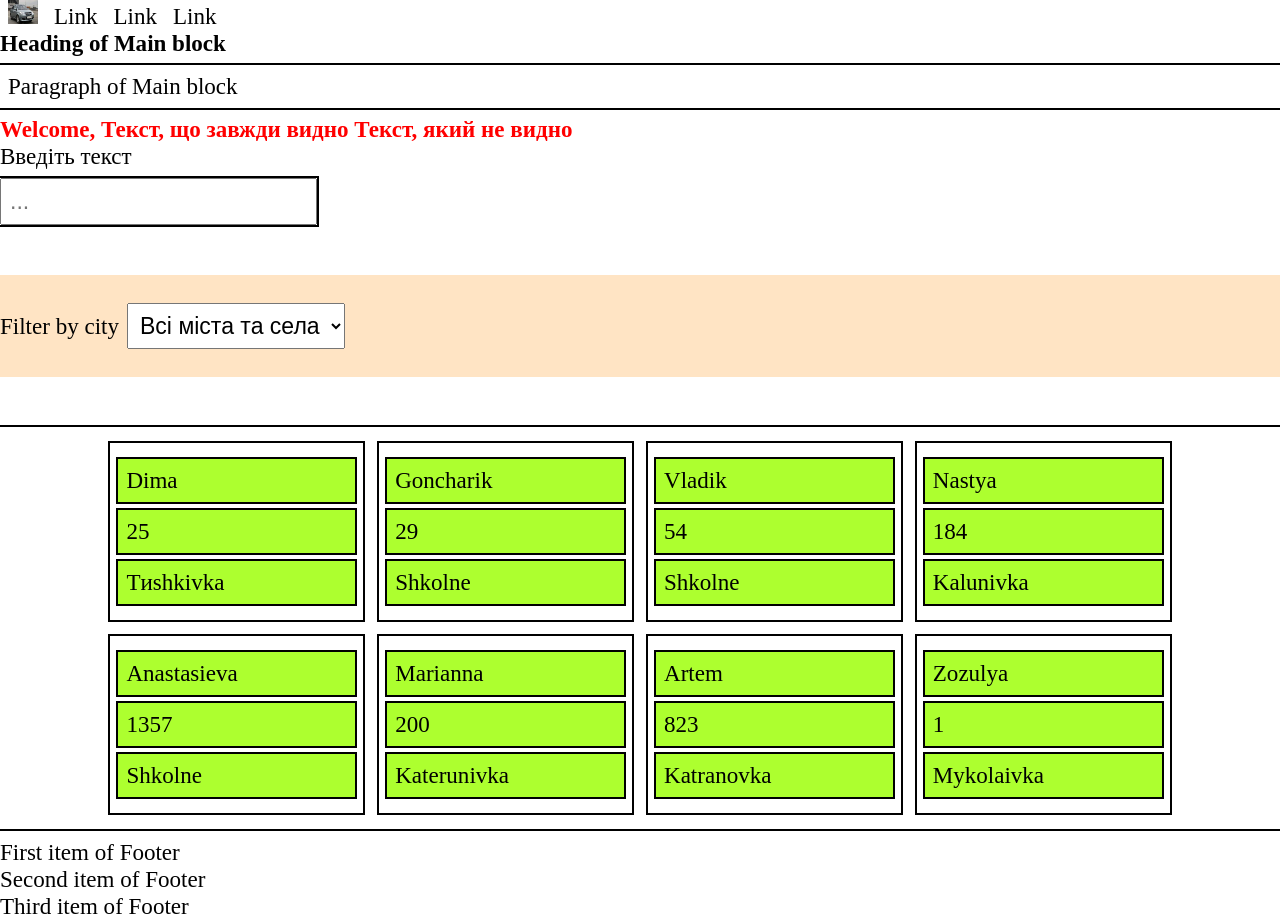
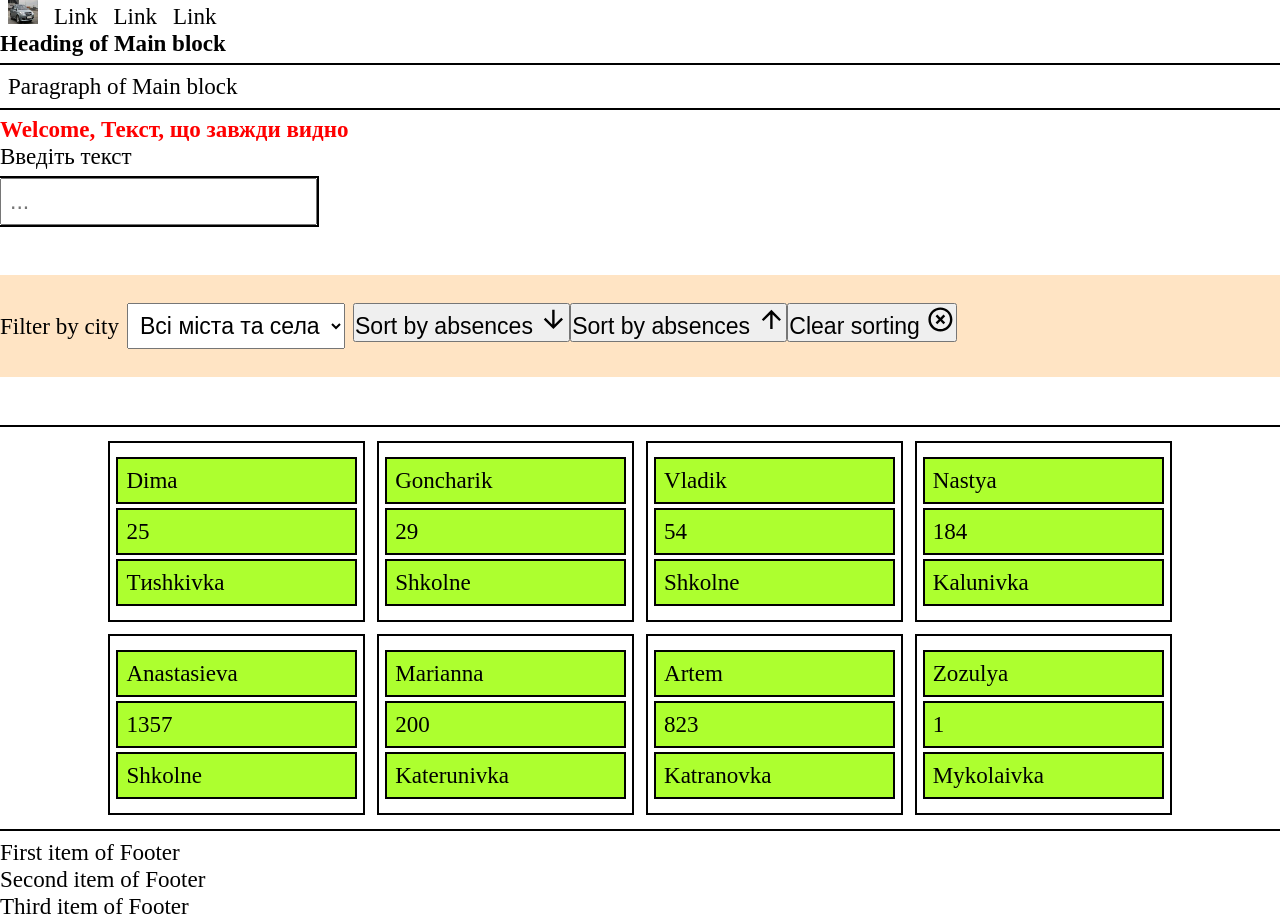
Before and after one commit to SurkovKostiantyn/vite_react, a React (Vite) app: page / in a window 1280 px wide. Built offline with nearby package versions, Linux system fonts and the light colour scheme.

Commit message:
List.jsx + sort by absences

```diff
--- a/src/components/List.jsx
+++ b/src/components/List.jsx
@@ -1,16 +1,37 @@
 import { useState } from 'react';
 import Students from '../list.json';
+import ArrowDownwardIcon from '@mui/icons-material/ArrowDownward';
+import ArrowUpwardIcon from '@mui/icons-material/ArrowUpward';
+import HighlightOffIcon from '@mui/icons-material/HighlightOff';
 
 function List() {
     const [selectedCity, setSelectedCity] = useState('');
+    const [sortDirection, setSortDirection] = useState(null); // 'up', 'down', null
+
+    const handleSort = (direction) => {
+        setSortDirection(direction);
+    }
 
     const handleCityChange = (event) => {
         setSelectedCity(event.target.value);
+        setSortDirection(null);
     };
 
-    const filteredStudents = selectedCity
-        ? Students.filter(student => student.city === selectedCity)
-        : Students;
+    const getSortedFilteredStudents = () => {
+        let filteredStudents = selectedCity
+            ? Students.filter(student => student.city === selectedCity)
+            : Students;
+
+        if (sortDirection) {
+            filteredStudents = [...filteredStudents].sort((a, b) => {
+                return sortDirection === 'up' ? a.absences - b.absences : b.absences - a.absences;
+            });
+        }
+
+        return filteredStudents;
+    };
+
+    const sortedFilteredStudents = getSortedFilteredStudents();
 
     const showOptions = (data) => {
         return [...new Set(data.map(item => item.city))]
@@ -31,10 +52,19 @@
                         {showOptions(Students)}
                     </select>
                 </label>
+                <button onClick={() => handleSort('down')}>
+                    Sort by absences <ArrowDownwardIcon/>
+                </button>
+                <button onClick={() => handleSort('up')}>
+                    Sort by absences <ArrowUpwardIcon/>
+                </button>
+                <button onClick={() => handleSort(null)}>
+                    Clear sorting <HighlightOffIcon />
+                </button>
             </div>
 
             <div className={'users'}>
-                {filteredStudents.map((student) => (
+                {sortedFilteredStudents.map((student) => (
                     <div className={'user'} key={student.name}>
                         <p>{student.name}</p>
                         <p>{student.absences}</p>
```
